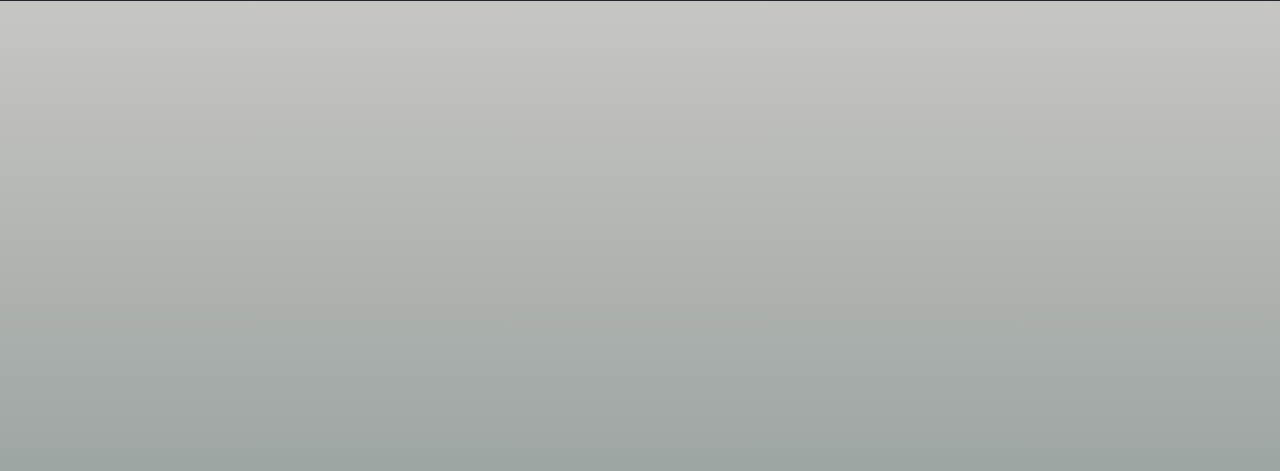
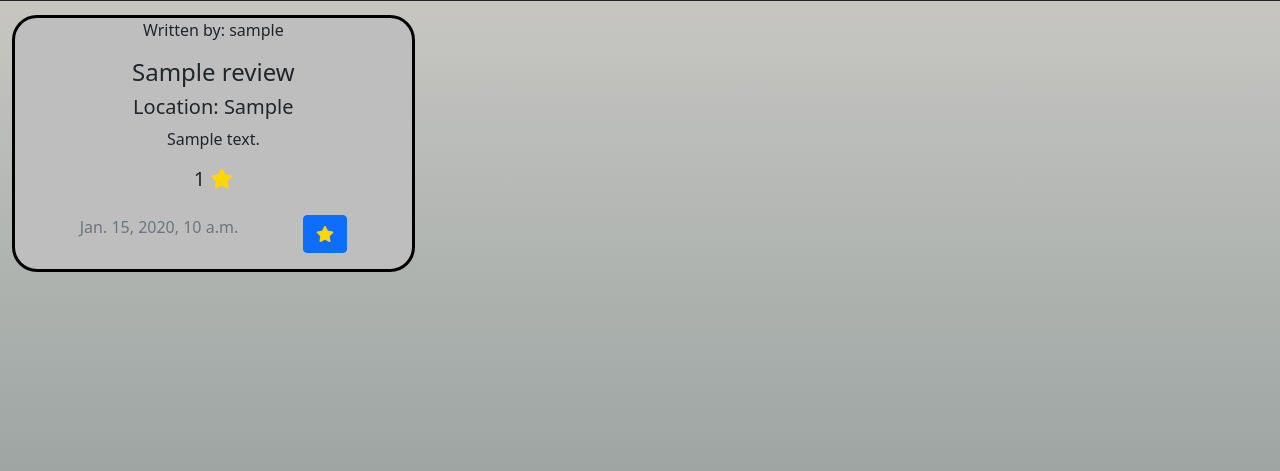
Before and after one commit to StephenKennyGains/HonestFitness, a Django app: page /manageprofile/profile/ in a window 1280 px wide. Shown: the part 61-532 px from the top of the page. Run offline with Django 3.2, Linux system fonts and the light colour scheme; a user stored in the database is signed in; tables that the repository leaves empty hold one stand-in row (values such as "Sample post"); some libraries are stand-ins or nearby versions.

Commit message:
Add delete fucntion to reviews on profile page

```diff
--- a/manageprofile/views.py
+++ b/manageprofile/views.py
@@ -1,16 +1,14 @@
-from django.contrib.auth.mixins import LoginRequiredMixin
 from django.contrib import messages
-from django.contrib.auth import logout
 from django.contrib.auth.models import User
 from django.contrib.auth.decorators import login_required
-from django.shortcuts import redirect, render, get_object_or_404
+from django.shortcuts import render, get_object_or_404
 from django.urls import reverse
-from django.views.generic import View, TemplateView
-from django.views.generic.edit import DeleteView
+from django.views.generic.edit import DeleteView, UpdateView
 from django.http import HttpResponseRedirect
 from review.models import Review
 
 # Create your views here.
+
 
 @login_required
 def profile(request, pk=None):
@@ -33,6 +31,7 @@ def profile(request, pk=None):
         },
     )
 
+
 @login_required
 class DeleteReviewView(DeleteView):
 
@@ -44,6 +43,6 @@ class DeleteReviewView(DeleteView):
         """ Attaches the delete function to the
         specific review related to the user """
 
-        review_delete = Post.objects.get(id=id)
+        review_delete = Review.objects.get(id=id)
         review_delete.delete()
         return HttpResponseRedirect(reverse("profile"))
--- a/templates/profile.html
+++ b/templates/profile.html
@@ -2,5 +2,63 @@
 
 {% block content %}
 
+<div class="container-fluid">
+    <div class="row">
+            {% for review in author_id_reviews %}
+            <div class="col-12 col-md-4 my-3">
+                <div class="card review-card text-center">
+                    <div>
+
+                        <div class="">
+                        Written by: {{ review.author }}
+                        </div>
+
+                        <div class="card-body">
+                            <h4 class="card-title">{{ review.title }}</h4>
+                            <h5 class="card-title">Location: {{ review.location }}</h5>
+                            <p class="card-text">{{ review.reviewbody }}</p>
+                            <h5 class="card-title">{{ review.rating }} <i class="fas fa-star"></i></h5>
+                        </div>
+
+                        <div class="d-flex justify-content-evenly">
+                        <div class="text-muted">
+                        {{ review.created_on }}
+                        </div>
+                        {% if review.user == author_id %}
+                        <div class="mb-3">
+                        <!-- Button trigger modal -->
+                        <button type="button" class="btn btn-primary" data-bs-toggle="modal" data-bs-target="#exampleModal">
+                            <i class="fas fa-star"></i>
+                        </button>
+
+                        <!-- Modal -->
+                        <div class="modal fade" id="exampleModal" tabindex="-1" aria-labelledby="exampleModalLabel" aria-hidden="true">
+                            <div class="modal-dialog">
+                            <div class="modal-content">
+                                <div class="modal-header">
+                                <h5 class="modal-title" id="exampleModalLabel">Modal title</h5>
+                                <button type="button" class="btn-close" data-bs-dismiss="modal" aria-label="Close"></button>
+                                </div>
+                                <div class="modal-body">
+                                To delete the review, please confirm below
+                                </div>
+                                <div class="modal-footer">
+                                <button type="button" class="btn btn-secondary" data-bs-dismiss="modal">Close</button>
+                                <button type="button" class="btn btn-primary"><a href="{% url 'delete_review' review.id %}"><i class="fas fa-star"></i></a></button>
+                                </div>
+                            </div>
+                            </div>
+                            {% endif %}
+                        </div>
+                    </div>
+                </div>
+
+                    </div>
+                </div>
+            </div>
+            {% endfor %}
+    </div>
+</div>
+
 
 {% endblock content%}
```
Also changed, not shown: templates/review.html (+0 -29 lines).
